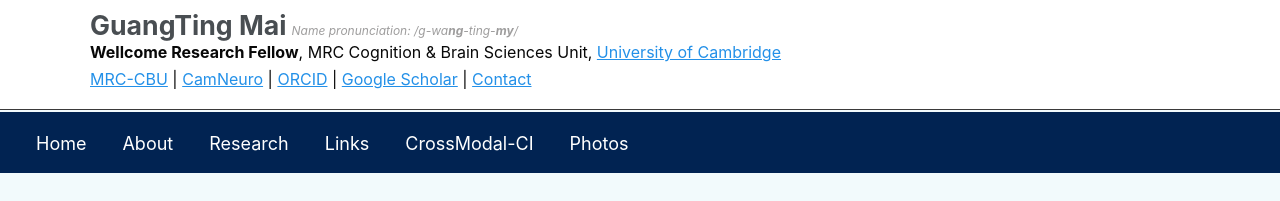
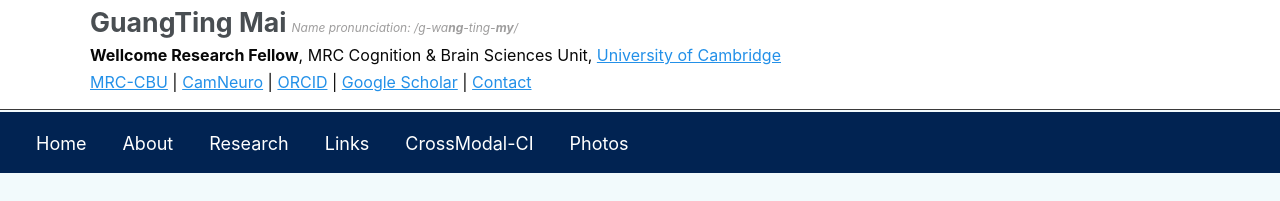
Before and after one commit to guangtingmai/guangtingmai.github.io, a Jekyll site: the page built from _pages/readme.html, in a window 1280 px wide. Shown: the top 201 px of the page. Built offline with Jekyll 4.4.1, drawn with Linux system fonts in a browser that asks for light colours.

Commit message:
Update custom.scss

```diff
--- a/_sass/custom.scss
+++ b/_sass/custom.scss
@@ -177,7 +177,7 @@
 .top-bio__role {
   color: #080808;
   margin-left: 4rem !important;
-  margin-top: -1.5rem !important;
+  margin-top: -1.2rem !important;
 }
 .top-container {
   display: flex;
```
